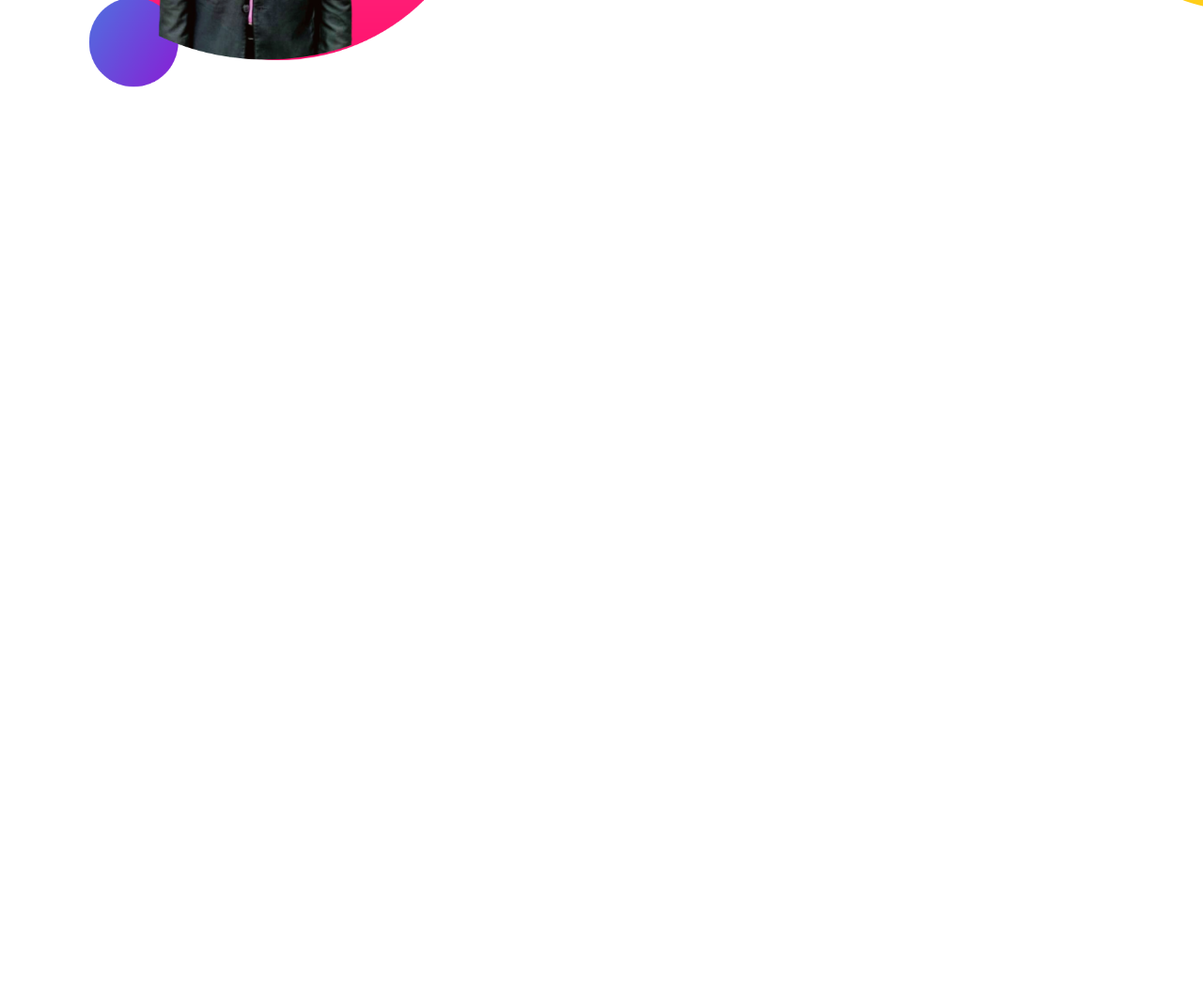
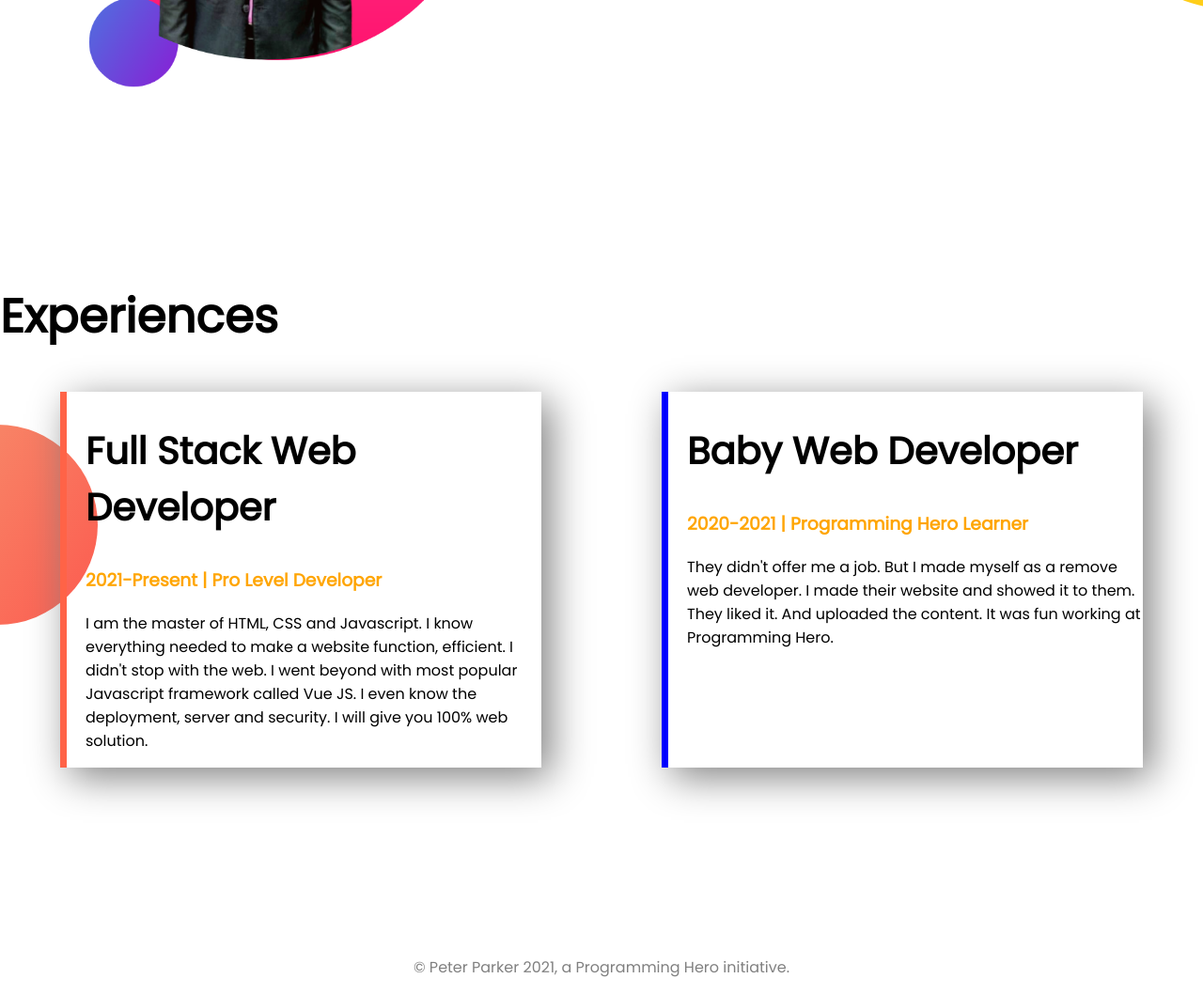
Before and after one commit to azhar-uddin-rahad/module-4-website, a plain HTML site: page index.html in a window 1280 px wide. Shown: the part 1074-2132 px from the top of the page at 94% size. Before the commit the page ends 1374 px from the top, so only its background shows below. Drawn offline with Linux system fonts and the light colour scheme.

Commit message:
complit website

```diff
--- a/index.html
+++ b/index.html
@@ -11,7 +11,7 @@
     <link href="https://fonts.googleapis.com/css2?family=Poppins:ital,wght@0,400;1,700&display=swap" rel="stylesheet">
 </head>
 <body>
-    <section class="top-banner">
+    <section class="top-banner flexible-container">
      <div class="half-width">
       <h1>Welcome TO</h1>
        <h1><span class="orange-color"> Azhar Uddin</span> World</h1>
@@ -24,7 +24,7 @@
         <img src="img/my-bg.png" alt="">
      </div>
     </section>
-    <section class="middle-banner">
+    <section class="middle-banner flexible-container">
        <div class="half-width">
         <img src="img/my-bg2.png" alt="">
        </div>
@@ -34,12 +34,25 @@
         <p>I already learned the basic HTML and CSS. I can build any simple website. I can even teach my grandma how to make simple website. My goal is to build 3 websites and learn advanced topics.</p>
         <a class="hire-button" href="">DOWNLOAD RESUME</a>
     </div>
+ </section>
+<section class="experience-area">
+    <h1>Experiences</h1>
+    <div class="flexible-container">
+    <div id="full-stack" class="experience-item">
+        <h2>Full Stack Web Developer</h1>
+        <h3 class="orange-color">2021-Present | Pro Level Developer</h3>
+        <p>I am the master of HTML, CSS and Javascript. I know everything needed to make a website function, efficient. I didn't stop with the web. I went beyond with most popular Javascript framework called Vue JS. I even know the deployment, server and security. I will give you 100% web solution.</p>
+    </div>
+    <div id="baby-developer" class="experience-item">
+        <h2>Baby Web Developer</h2>
+        <h3 class="orange-color">2020-2021 | Programming Hero Learner</h3>
+        <p>They didn't offer me a job. But I made myself as a remove web developer. I made their website and showed it to them. They liked it. And uploaded the content. It was fun working at Programming Hero.</p>
+</div>
+</div>
 
+</section>
 
-
-
-    </section>
-
+<footer><p>© Peter Parker 2021, a Programming Hero initiative.</p></footer>
 
 </body>
 </html>
--- a/style.css
+++ b/style.css
@@ -5,10 +5,13 @@ body{
 h1{
     font-size: 50px;
 }
+h2{
+    font-size: 40px;
+}
 .orange-color{
     color: orange;
 }
-section {
+.flexible-container {
     display: flex;
     margin-bottom: 200px;
 
@@ -37,3 +40,29 @@ section {
     background-repeat: no-repeat;
     background-position: right;
 }
+.experience-area{
+    background-image: url(img/exp-bg.png);
+    background-repeat: no-repeat;
+    background-position: left;
+
+}
+.experience-item{
+    width: 40%;
+     margin-left: 5%;
+     margin-right: 5%;
+     padding-left: 20px;
+  box-shadow: 10px 10px 40px gray;
+
+
+}
+#full-stack{
+    border-left: 7px solid tomato;
+}
+#baby-developer{
+    border-left: 7px solid blue;
+}
+footer{
+ text-align: center;
+ color: gray;
+
+}
```
